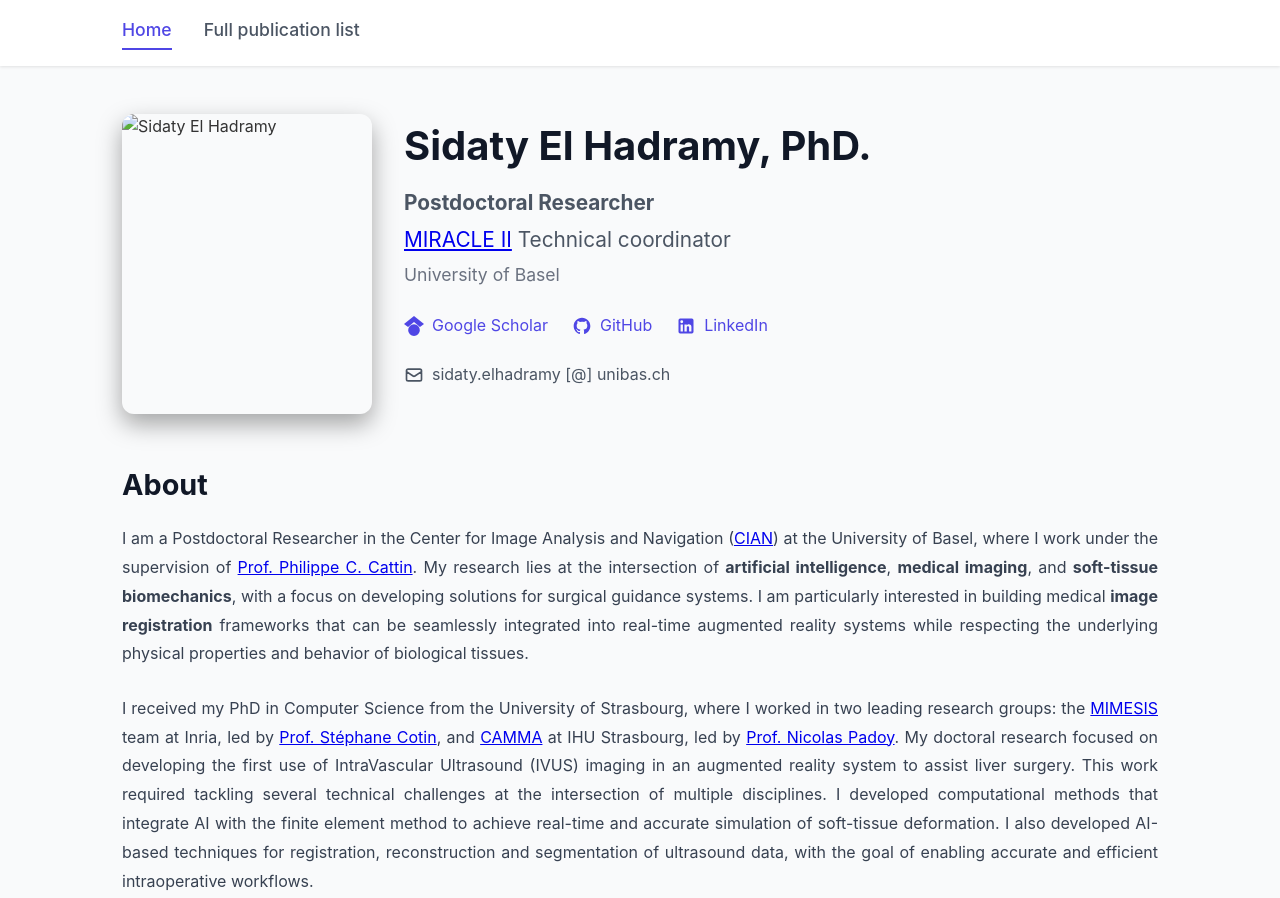
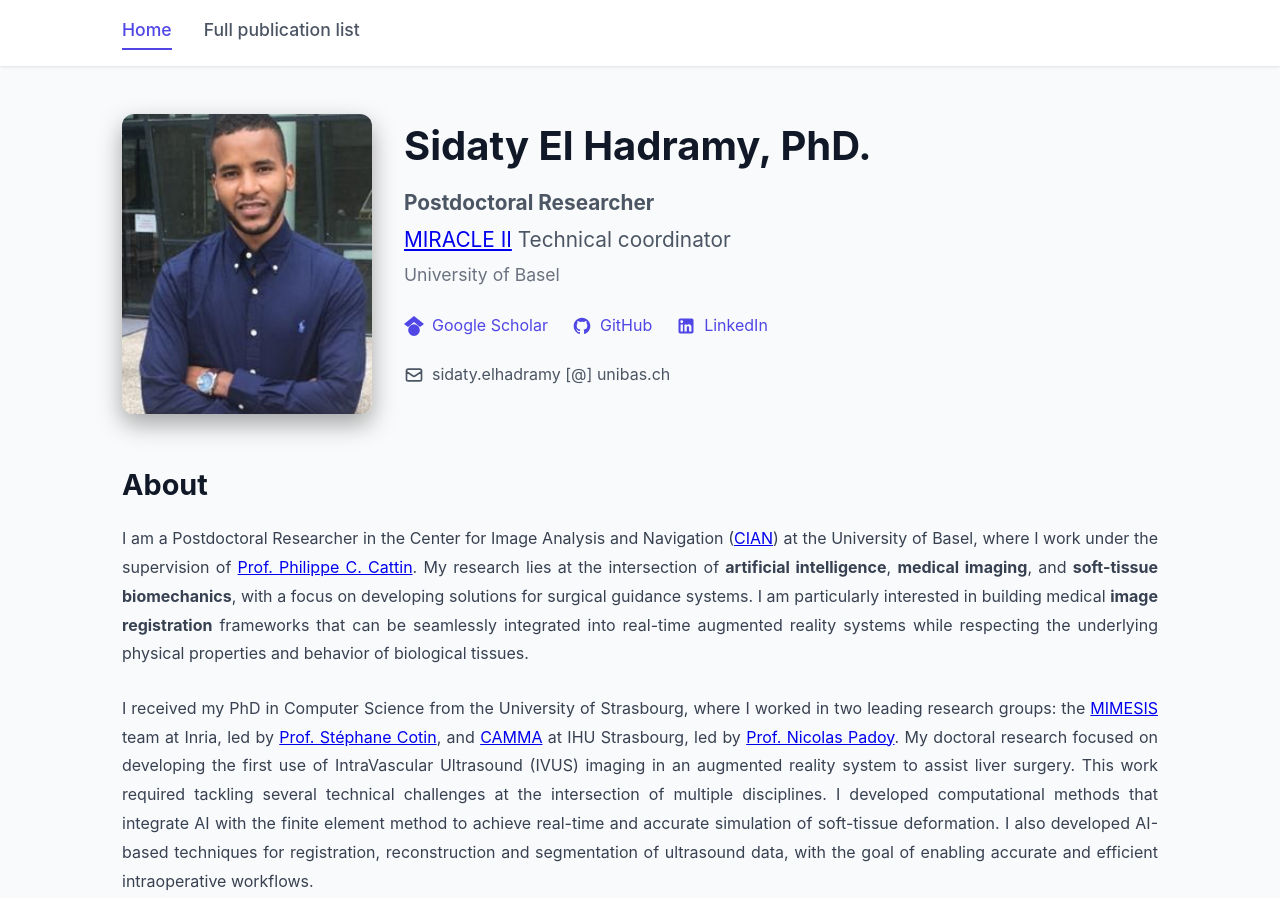
Before and after one commit to Sidaty1/Sidaty1.github.io, a plain HTML site: page index.html in a window 1280 px wide. Shown: the top 898 px of the page. Drawn offline with Linux system fonts and the light colour scheme.

Commit message:
Update index.html

```diff
--- a/index.html
+++ b/index.html
@@ -558,7 +558,7 @@
     <!-- Home Page -->
     <div id="home" class="page active">
       <div class="profile-section">
-        <img src="me.png" class="profile-image" alt="Sidaty El Hadramy">
+        <img src="figures/me.png" class="profile-image" alt="Sidaty El Hadramy">
         <div class="profile-info">
           <h1>Sidaty El Hadramy, PhD.</h1>
           <p class="subtitle"><strong>Postdoctoral Researcher</strong></p>
```
